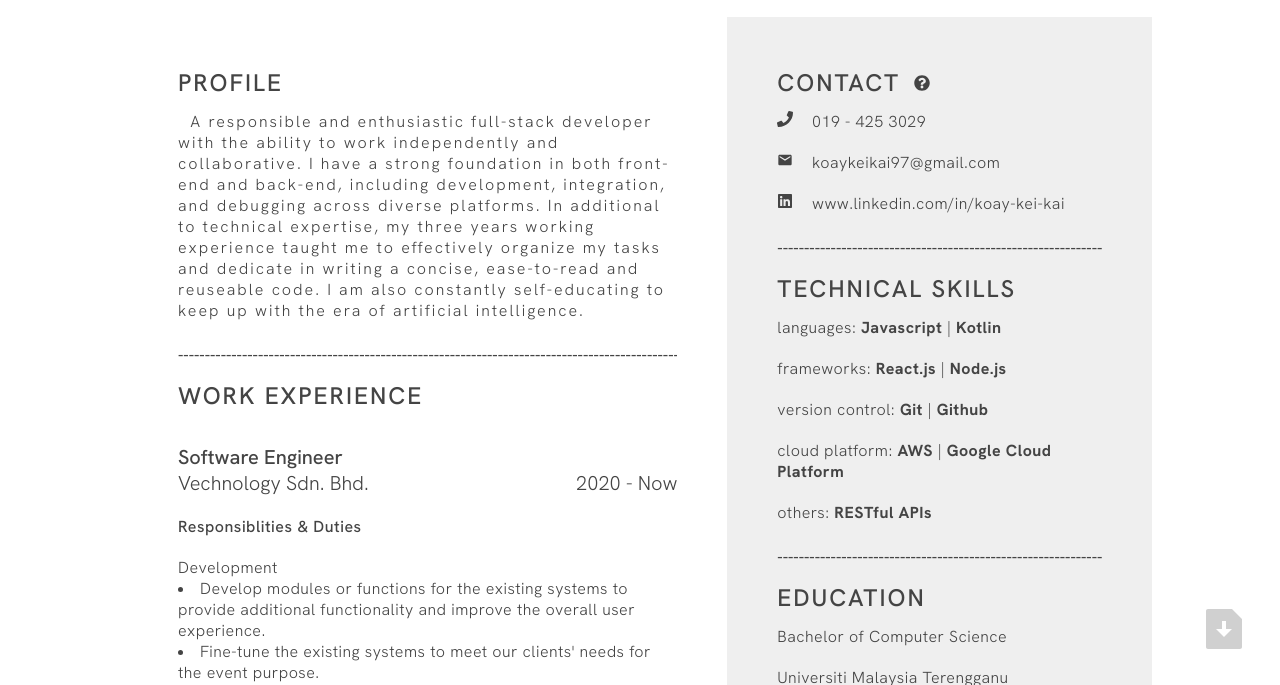
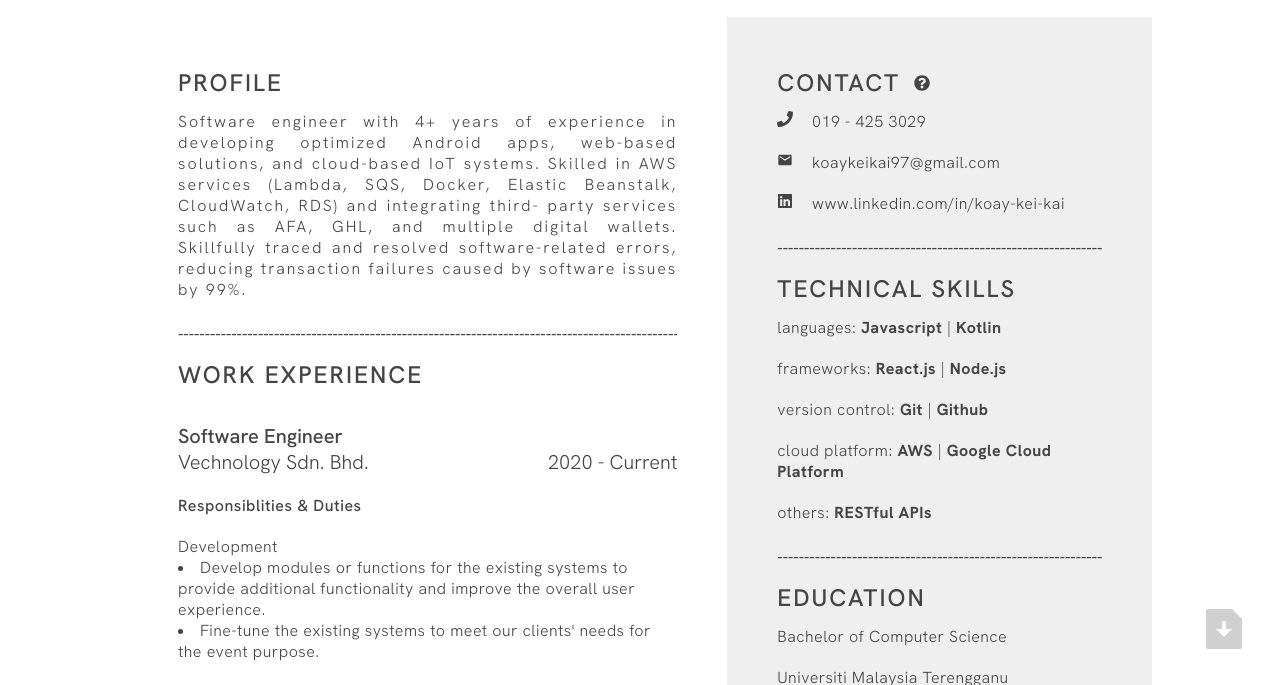
Before and after one commit to Kcube97/resume, a Gatsby site: page / in a window 1280 px wide. Shown: the part 115-800 px from the top of the page. Built offline with nearby package versions, Linux system fonts and the light colour scheme; Gatsby itself is replaced by a stand-in of ours.

Commit message:
content update

```diff
--- a/package.json
+++ b/package.json
@@ -12,7 +12,8 @@
     "start": "gatsby develop --port 8888",
     "build": "gatsby build",
     "serve": "gatsby serve",
-    "clean": "gatsby clean"
+    "clean": "gatsby clean",
+    "deploy": "fly deploy"
   },
   "dependencies": {
     "gatsby": "^5.13.7",
--- a/src/pages/index.js
+++ b/src/pages/index.js
@@ -29,15 +29,13 @@ const IndexPage = () => {
           <div className="component" id="profile">
             <div className="component title">PROFILE</div>
             <div className="component description profile">
-              &nbsp;&nbsp;A responsible and enthusiastic full-stack developer
-              with the ability to work independently and collaborative. I have a
-              strong foundation in both front-end and back-end, including
-              development, integration, and debugging across diverse platforms.
-              In additional to technical expertise, my three years working
-              experience taught me to effectively organize my tasks and dedicate
-              in writing a concise, ease-to-read and reuseable code. I am also
-              constantly self-educating to keep up with the era of artificial
-              intelligence.
+              Software engineer with 4+ years of experience in developing
+              optimized Android apps, web-based solutions, and cloud-based IoT
+              systems. Skilled in AWS services (Lambda, SQS, Docker, Elastic
+              Beanstalk, CloudWatch, RDS) and integrating third- party services
+              such as AFA, GHL, and multiple digital wallets. Skillfully traced
+              and resolved software-related errors, reducing transaction
+              failures caused by software issues by 99%.
             </div>
           </div>
           <p className="divider">{divider}</p>
@@ -55,7 +53,7 @@ const IndexPage = () => {
                 >
                   Vechnology Sdn. Bhd.
                 </a>
-                <div>2020 - Now</div>
+                <div>2020 - Current</div>
               </div>
               <div className="component job-details">
                 <div className="componenet description task-title" id="duties">
--- a/src/styles/index.css
+++ b/src/styles/index.css
@@ -126,7 +126,7 @@ body {
   font-size: 1rem;
   font-weight: 300;
   color: #444444;
-  text-align: left;
+  text-align: justify;
 }
 
 .divider {
```
